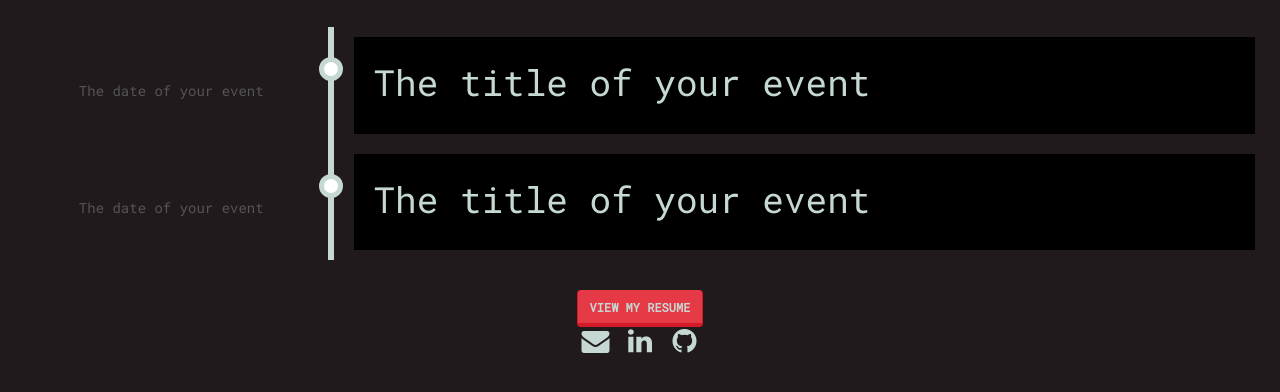
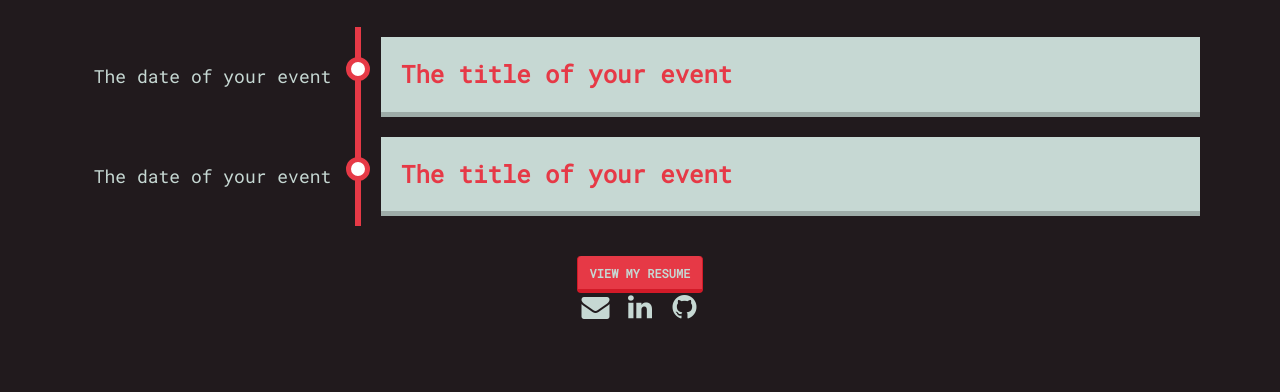
Before and after one commit to dm4562/personal-website, a plain HTML site: page index.html in a window 1280 px wide. Shown: the part 282-674 px from the top of the page. Drawn offline with nearby package versions, Linux system fonts and the light colour scheme.

Commit message:
fix the style on timeline

```diff
--- a/index.html
+++ b/index.html
@@ -248,19 +248,19 @@
           </div>
         </div>
       </div>
-      <div class="container-fluid">
+      <div class="container">
         <ul class="flaTimeline" style="border-top: 0;">
           <li class="event">
             <div class="date">The date of your event</div>
             <div class="content">
-              <div class="title">The title of your event</div>
+              <div class="title title-timeline">The title of your event</div>
               <div class="text">The content of your event</div>
             </div>
           </li>
           <li class="event">
             <div class="date">The date of your event</div>
             <div class="content">
-              <div class="title">The title of your event</div>
+              <div class="title title-timeline">The title of your event</div>
               <div class="text">The content of your event</div>
             </div>
           </li>
--- a/js/app.js
+++ b/js/app.js
@@ -17,7 +17,7 @@ $(document).ready(function() {
 var setup = function() {
   var font = parseInt($(".text").css('font-size'));
   $('ul.flaTimeline').flaTimeline({
-    gridColor: "#C6D8D3",
-    eventColor: "#000000"
+    gridColor: "#E63946",
+    eventColor: "#C6D8D3"
   });
 };
--- a/less/custom.less
+++ b/less/custom.less
@@ -132,6 +132,22 @@ p {
 
 .flaTimeline {
   border-top: 0;
+
+  .title-timeline {
+    font-size  : @font-size-h3;
+    color      : @desire;
+    padding    : inherit;
+    font-weight: bold;
+  }
+
+  .text {
+    color: @eerie-black;
+  }
+
+  .date {
+    color    : @colombia-blue;
+    font-size: @font-size-h4;
+  }
 }
 
 // Blinking cursor====================================================
```
Also changed, not shown: css/custom.css, css/jquery.flatimeline-min.css.
